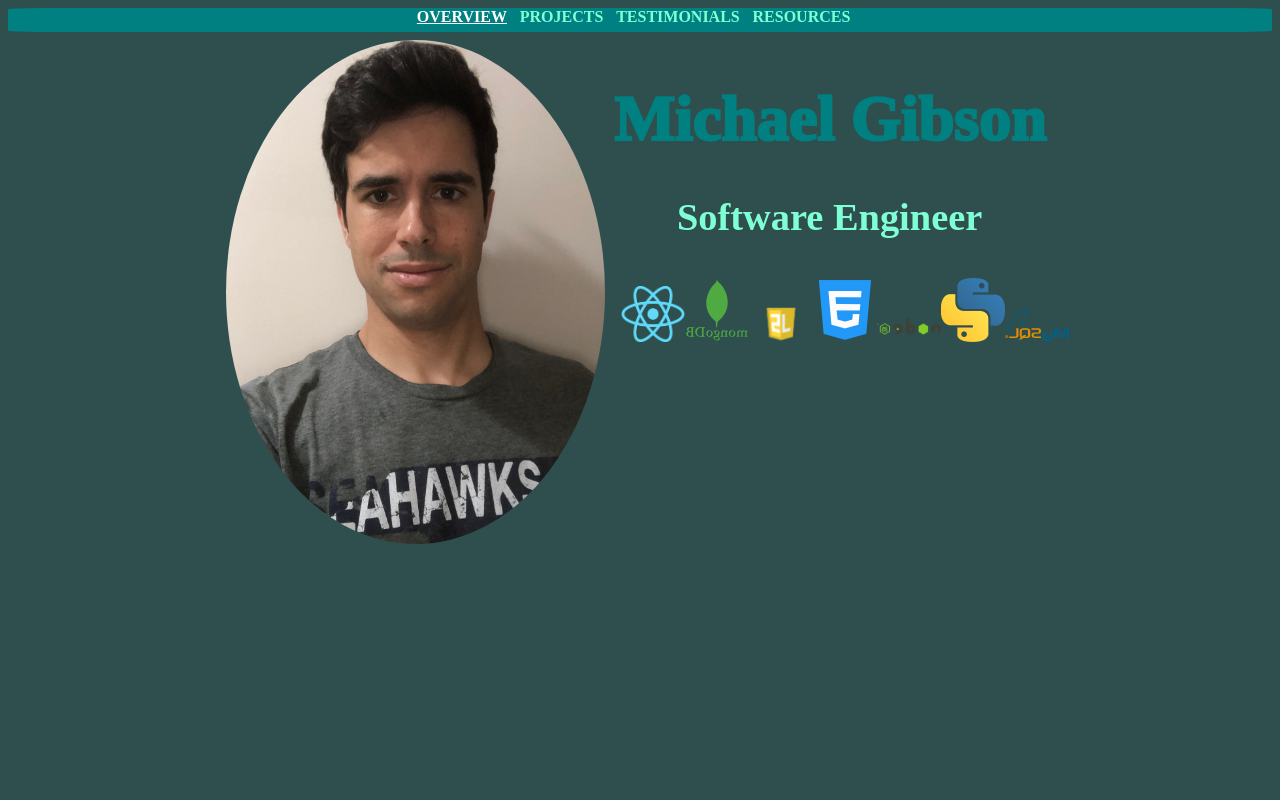
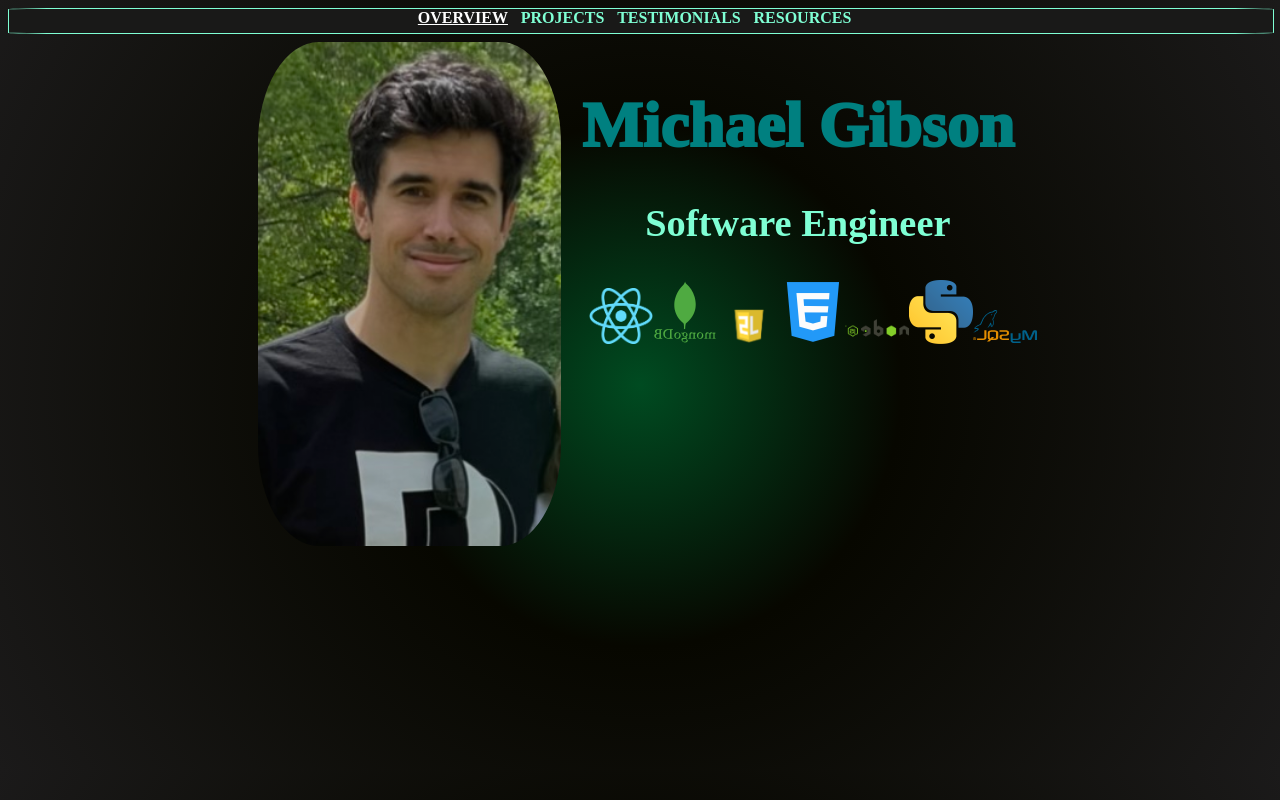
Before and after one commit to MGibson7/mgibson7portfolio, a React (Create React App) app: page / in a window 1280 px wide. Built offline with nearby package versions, Linux system fonts and the light colour scheme.

Commit message:
updated picture and background

```diff
--- a/src/components/navbar/navbar.css
+++ b/src/components/navbar/navbar.css
@@ -3,10 +3,11 @@
     height: 3vh;
     display: flex;
     justify-content: center;
-    background-color: #008080;
     margin-bottom: 1vh;
     margin-top: 0px;
     border-radius: 5%;
+    background-color: rgba(25,25,24,1);
+    border: 1px solid #7fffd4
 }
 
 .navbar *{
--- a/src/components/overview/Overview.jsx
+++ b/src/components/overview/Overview.jsx
@@ -6,9 +6,9 @@ const Overview = () => {
     <div className="main">
         <div className="left">
         <img
-    src="./mg2.jpg"
-    onMouseOver={e => (e.currentTarget.src = "./mg3.jpg")} alt = ""
-    onMouseOut={e => (e.currentTarget.src = "./mg2.jpg")}
+    src="./mg4.jpg"
+    onMouseOver={e => (e.currentTarget.style.opacity = "0.9")} alt = ""
+    onMouseOut={e => (e.currentTarget.style.opacity = "0.7")}
   />
 
         </div>
--- a/src/components/overview/overview.css
+++ b/src/components/overview/overview.css
@@ -18,11 +18,12 @@
 
 .left img{
     width: auto;
-    border-radius: 100%;
+    border-radius: 20%;
     height: 70%;
     margin-bottom: 0px;
     vertical-align: middle;
     margin-right: 1vw;
+    opacity: 0.7;
 }
 
 .center{
@@ -39,12 +40,22 @@
     font-size: 5vw;
     margin-bottom: 0px;
     font-weight: 1000;
+    animation: floating 3s ease-in-out infinite;
 }
+
+
 
 .center h3{
     justify-content: center;
     font-size: 3vw;
     color: #7fffd4;
+    animation: floating 3s ease-in-out infinite;
+}
+
+@keyframes floating {
+    0% { transform: translate(0,  0px); }
+    50%  { transform: translate(0, 15px); }
+    100%   { transform: translate(0, -0px); }
 }
 
 @media screen and (max-width: 1000px) {
--- a/src/pages/home/home.css
+++ b/src/pages/home/home.css
@@ -1,5 +1,6 @@
 body{
-    background-color: #2f4f4f;
+  background: rgb(2,0,36);
+  background: radial-gradient(circle, rgb(0, 75, 33) 0%, rgb(7, 7, 0) 35%, rgb(27, 26, 26) 100%);
 }
 .masterContainer{
   width: 100%;
```
Also changed, not shown: public/mg4.jpg (added).
